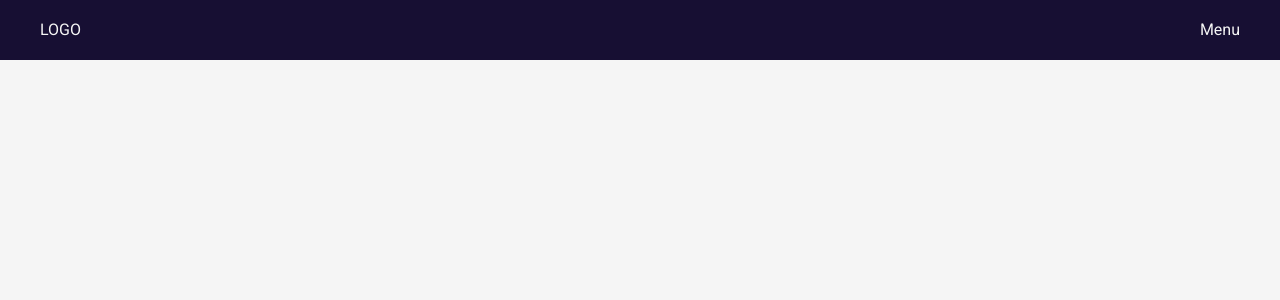
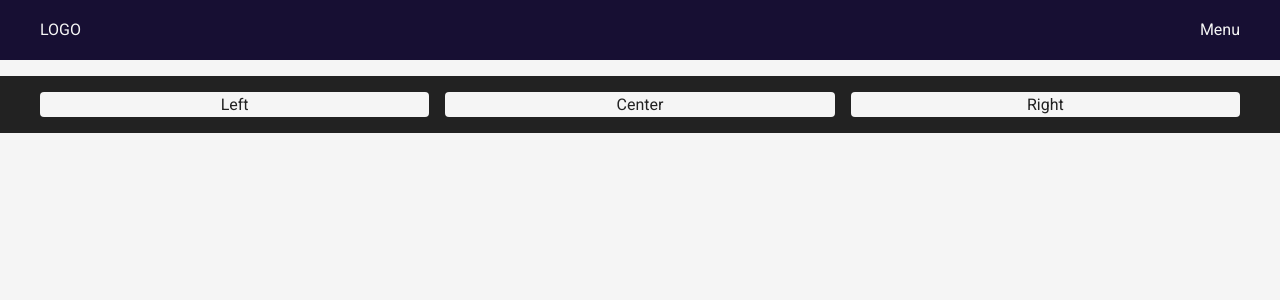
Before and after one commit to ptc-pk/webapp, a React (Create React App) app: page / in a window 1280 px wide. Shown: the top 300 px of the page. Built offline with nearby package versions, Linux system fonts and the light colour scheme.

Commit message:
Setup Footer static component

```diff
--- a/src/components/static/footer/Footer.css
+++ b/src/components/static/footer/Footer.css
@@ -0,0 +1,17 @@
+.ptc-ft-container {
+  margin-top: 50px;
+  background-color: #222;
+}
+
+.ptc-ft-content {
+  display: flex;
+  column-gap: 1em;
+  padding: 1em 0;
+}
+
+.ptc-ft-card {
+  flex: 1;
+  text-align: center;
+  border-radius: 4px;
+  background-color: #f5f5f5;
+}
--- a/src/components/static/footer/Footer.tsx
+++ b/src/components/static/footer/Footer.tsx
@@ -3,8 +3,12 @@ import './Footer.css';
 
 function FooterStaticComponent() {
   return (
-    <footer>
-      <p>footer is works!</p>
+    <footer className='ptc-static ptc-ft-container'>
+      <div className='ptc-content ptc-ft-content'>
+        <div className='ptc-ft-card'>Left</div>
+        <div className='ptc-ft-card'>Center</div>
+        <div className='ptc-ft-card'>Right</div>
+      </div>
     </footer>
   )
 }
```
